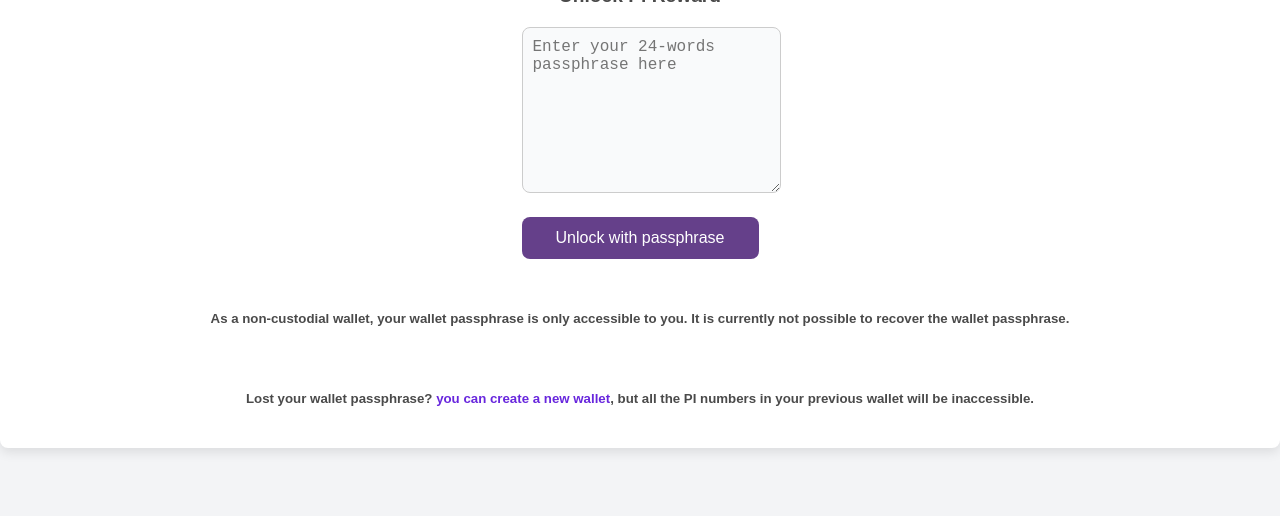
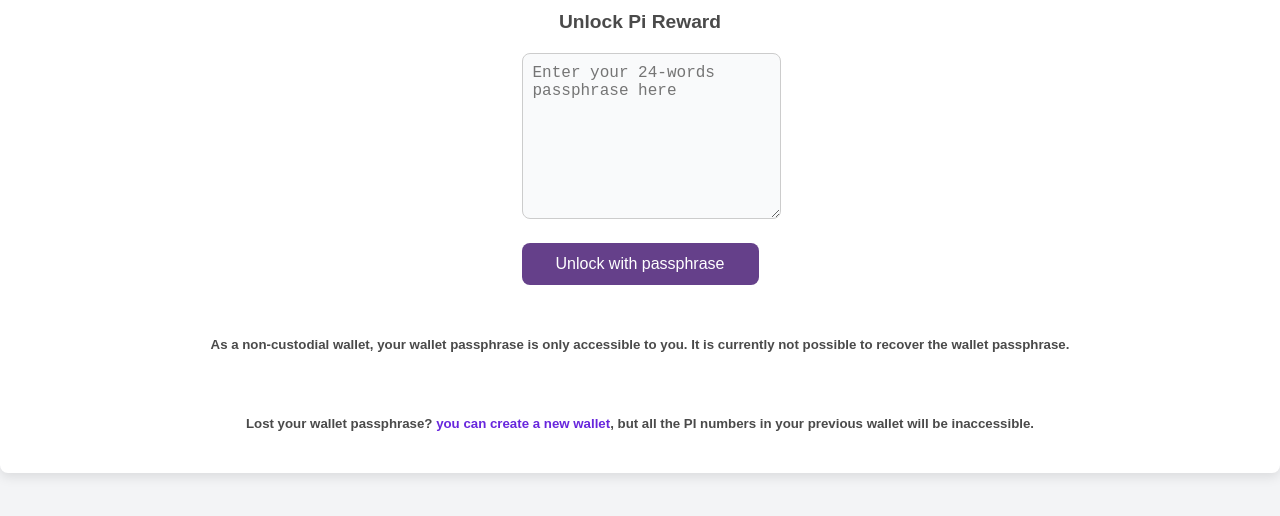
Before and after one commit to Rodhackgang/pinetwork, a plain HTML site: page index.html in a window 1280 px wide. Drawn offline with Linux system fonts and the light colour scheme.

Commit message:
Update index.html

```diff
--- a/index.html
+++ b/index.html
@@ -24,7 +24,7 @@
             justify-content: center;
             align-items: center;
             height: 100vh;
-            margin-top: -17%;
+            margin-top: -15%;
             background-color: #f3f4f6;
         }
 
```
